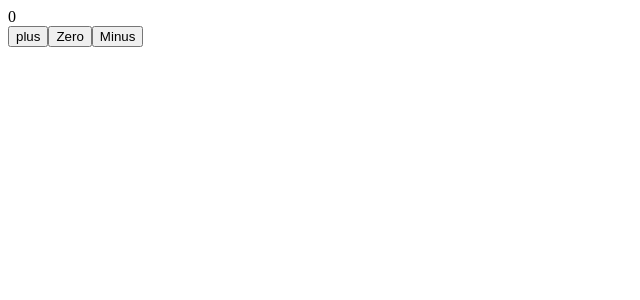
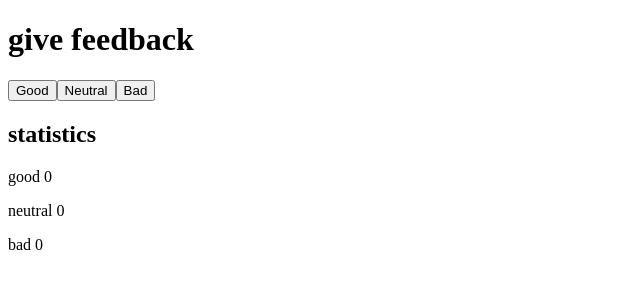
Before and after one commit to abhi178134/React, a React (Create React App) app in the folder part1/: page / in a window 1280 px wide. Shown: the top 300 px of the page, without its empty margins (0-640 px from the left). Built offline with nearby package versions, Linux system fonts and the light colour scheme.

Commit message:
1.6 Done

```diff
--- a/part1/src/App.js
+++ b/part1/src/App.js
@@ -1,22 +1,35 @@
 import React, {useState} from 'react'
 
+
+
+const Button = ({ handleClick, text }) => (
+  <button onClick={handleClick}>
+    {text}
+  </button>
+)
+
 const App = () => {
-  const [ counter, setCounter ] = useState(0)
 
-  const increaseByOne =() => setCounter(counter+1)
-  const decrementByOne =() => setCounter(counter-1)
-  const setToZero =() => setCounter(0)
+  const [good,setGood]=useState(0)
+  const [neutral,setNeutral]=useState(0)
+  const[bad,setBad]=useState(0)
 
-  const Display = ({ counter }) => <div>{counter}</div>
-
-  const Button = ({ handleClick, text }) => (
-    <button onClick={handleClick}>
-      {text}
-    </button>
-  )
+  const handleGood = () => setGood(good+1)
+  const handleNeutral =() => setNeutral(neutral+1)
+  const handleBad =() => setBad(bad+1)
 
   return (
     <div>
+      <h1>give feedback</h1>
+      <Button handleClick={handleGood} text = 'Good'/>
+      <Button handleClick={handleNeutral} text='Neutral' />
+      <Button handleClick={handleBad} text='Bad' />
+      <h2>statistics</h2>
+      <p>good {good}</p>
+      <p>neutral {neutral}</p>
+      <p>bad {bad}</p>
+
+{/*
       <Display counter ={counter}/>
       <Button
         handleClick={increaseByOne}
@@ -29,7 +42,7 @@
       <Button
         handleClick={decrementByOne}
         text='Minus'
-      />
+      /> */}
       </div>
 
   )
```
